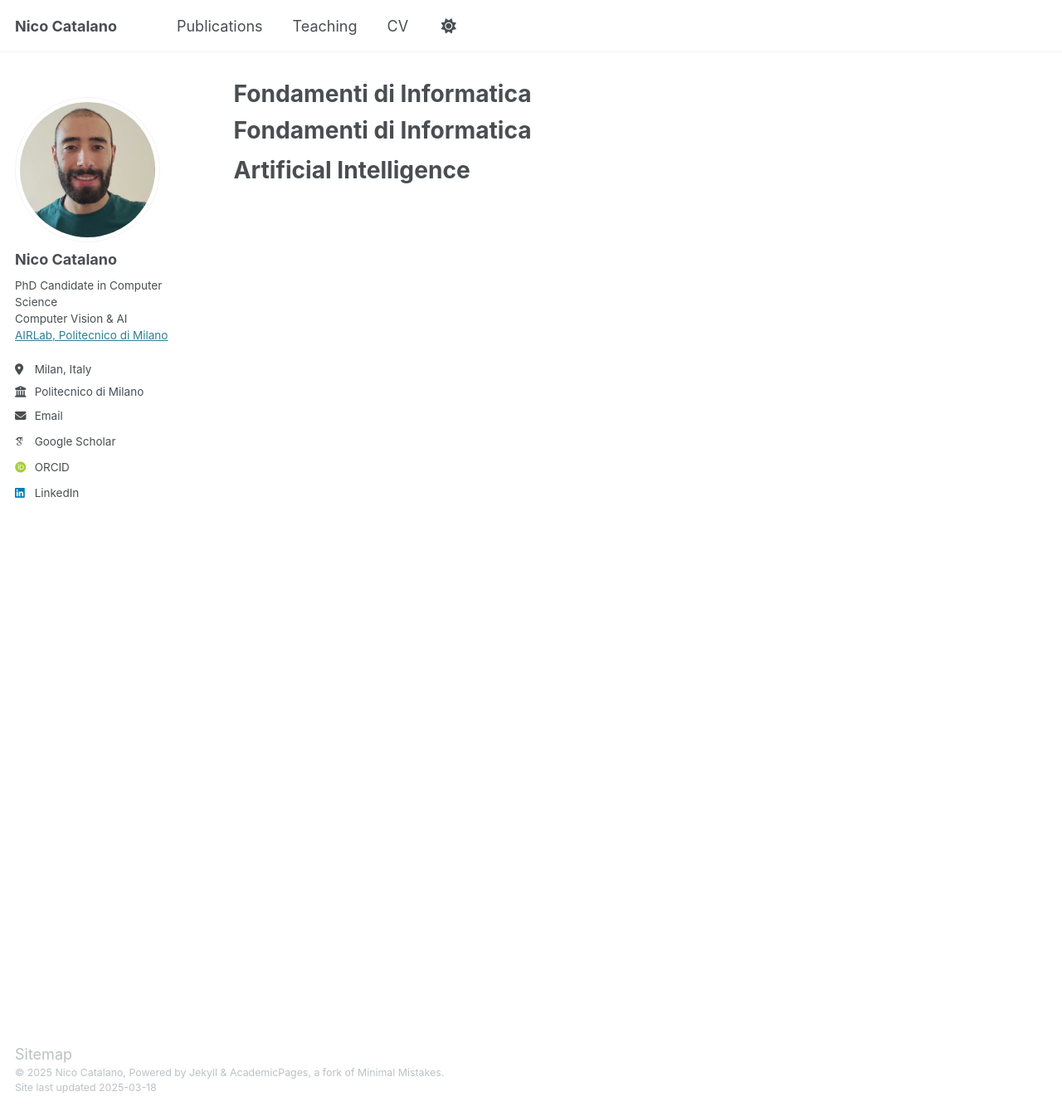
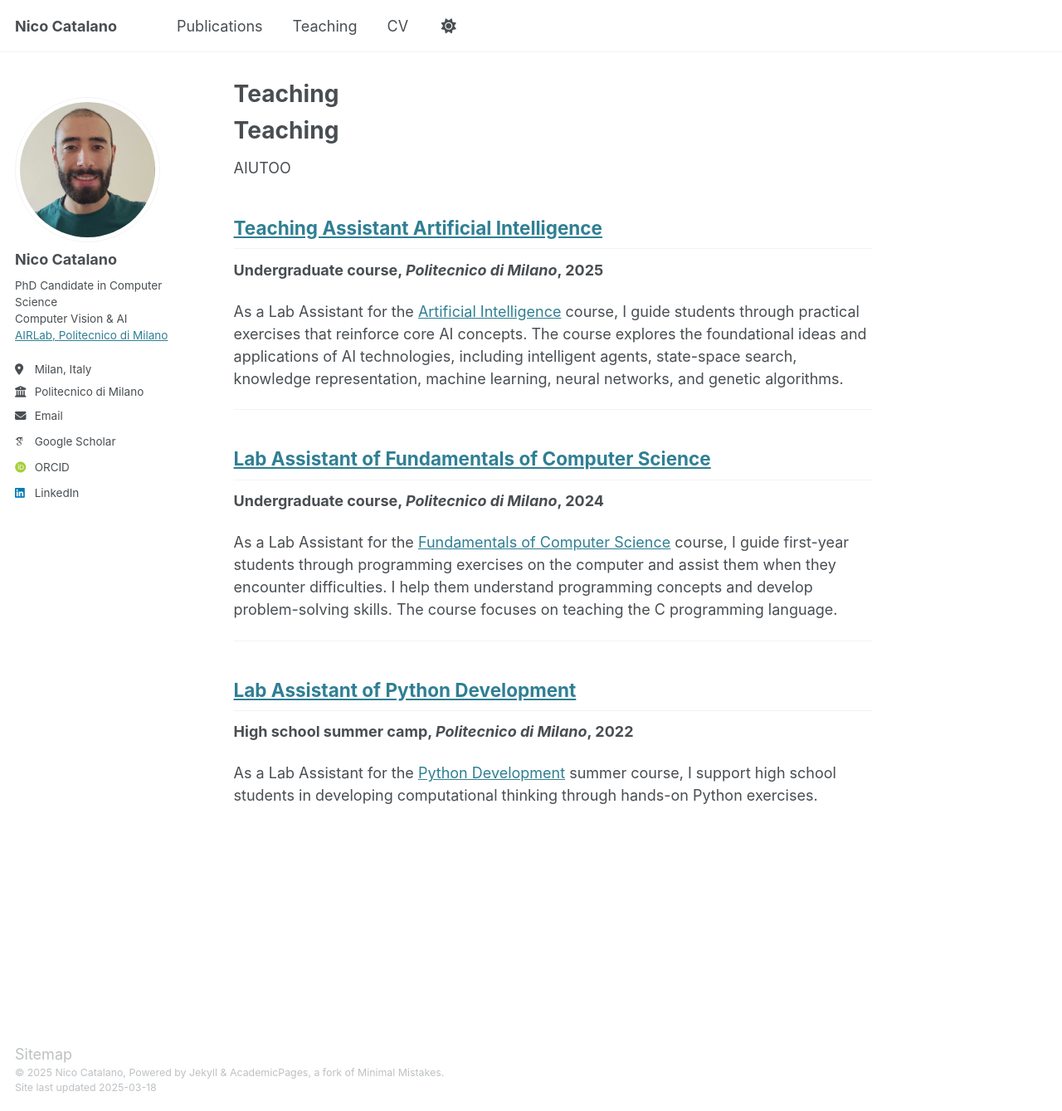
Before and after one commit to NicoCatalano/NicoCatalano.github.io, a Jekyll site: the page built from _pages/teaching.md, in a window 1280 px wide and 1339 px high. Shown: the whole window at 83% size. Built offline with Jekyll 4.4.1, drawn with Linux system fonts in a browser that asks for light colours; some web fonts are replaced; our own code applies the rules of GitHub Pages for plain Markdown files.

Commit message:
test teaching

```diff
--- a/_pages/teaching.md
+++ b/_pages/teaching.md
@@ -1,2 +1,22 @@
-# Fondamenti di Informatica
-# Artificial Intelligence
+# Teaching
+
+AIUTOO
+
+## [Teaching Assistant Artificial Intelligence](https://nicocatalano.github.io/teaching/ai_25)
+**Undergraduate course, *Politecnico di Milano*, 2025**
+
+As a Lab Assistant for the [Artificial Intelligence](https://www11.ceda.polimi.it/schedaincarico/schedaincarico/controller/scheda_pubblica/SchedaPublic.do?&evn_default=evento&c_classe=810359&lang=EN&__pj0=0&__pj1=7106fc8da5f33a731881b8737f8f63f5) course, I guide students through practical exercises that reinforce core AI concepts. The course explores the foundational ideas and applications of AI technologies, including intelligent agents, state-space search, knowledge representation, machine learning, neural networks, and genetic algorithms.
+
+---
+
+## [Lab Assistant of Fundamentals of Computer Science](https://nicocatalano.github.io/teaching/finfo_24)
+**Undergraduate course, *Politecnico di Milano*, 2024**
+
+As a Lab Assistant for the [Fundamentals of Computer Science](https://www11.ceda.polimi.it/schedaincarico/schedaincarico/controller/scheda_pubblica/SchedaPublic.do?evn_default=evento&c_classe=640896&polij_device_category=DESKTOP&__pj0=0) course, I guide first-year students through programming exercises on the computer and assist them when they encounter difficulties. I help them understand programming concepts and develop problem-solving skills. The course focuses on teaching the C programming language.
+
+---
+
+## [Lab Assistant of Python Development](https://nicocatalano.github.io/teaching/python_dev_22)
+**High school summer camp, *Politecnico di Milano*, 2022**
+
+As a Lab Assistant for the [Python Development](https://techcamp.polimi.it/en/corso/python-a-language-for-world-inventors/) summer course, I support high school students in developing computational thinking through hands-on Python exercises.
```
